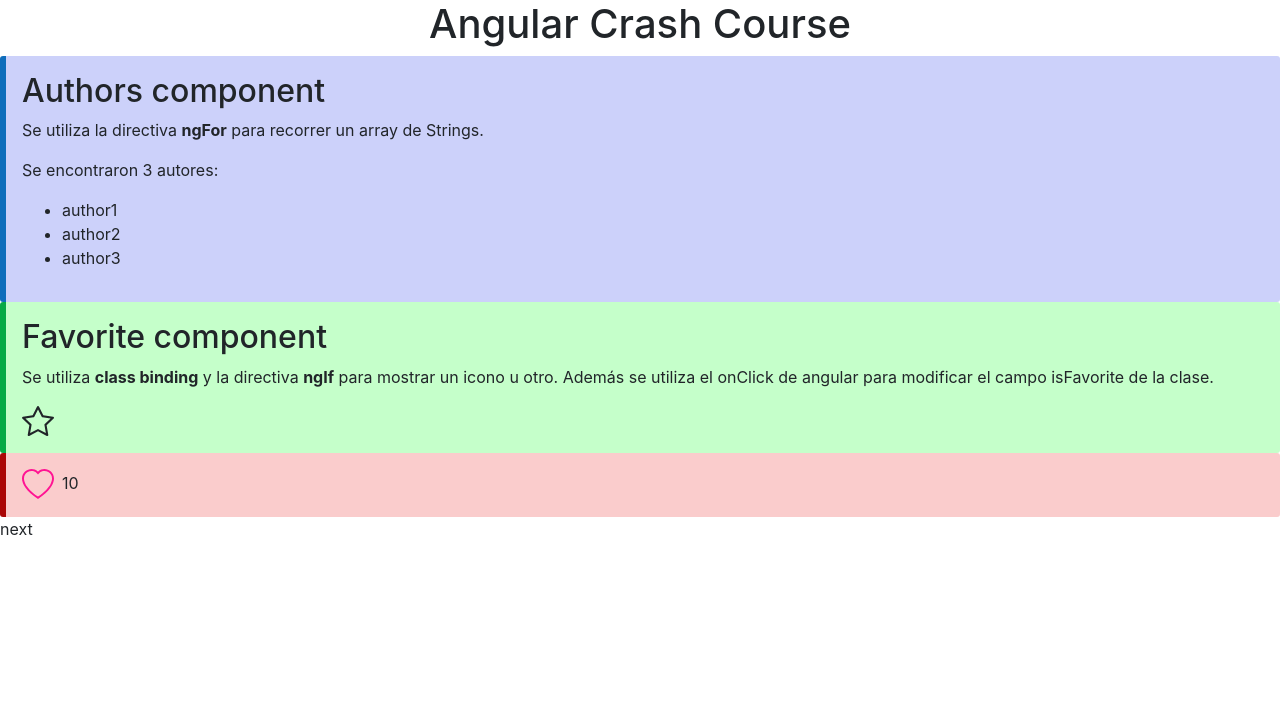
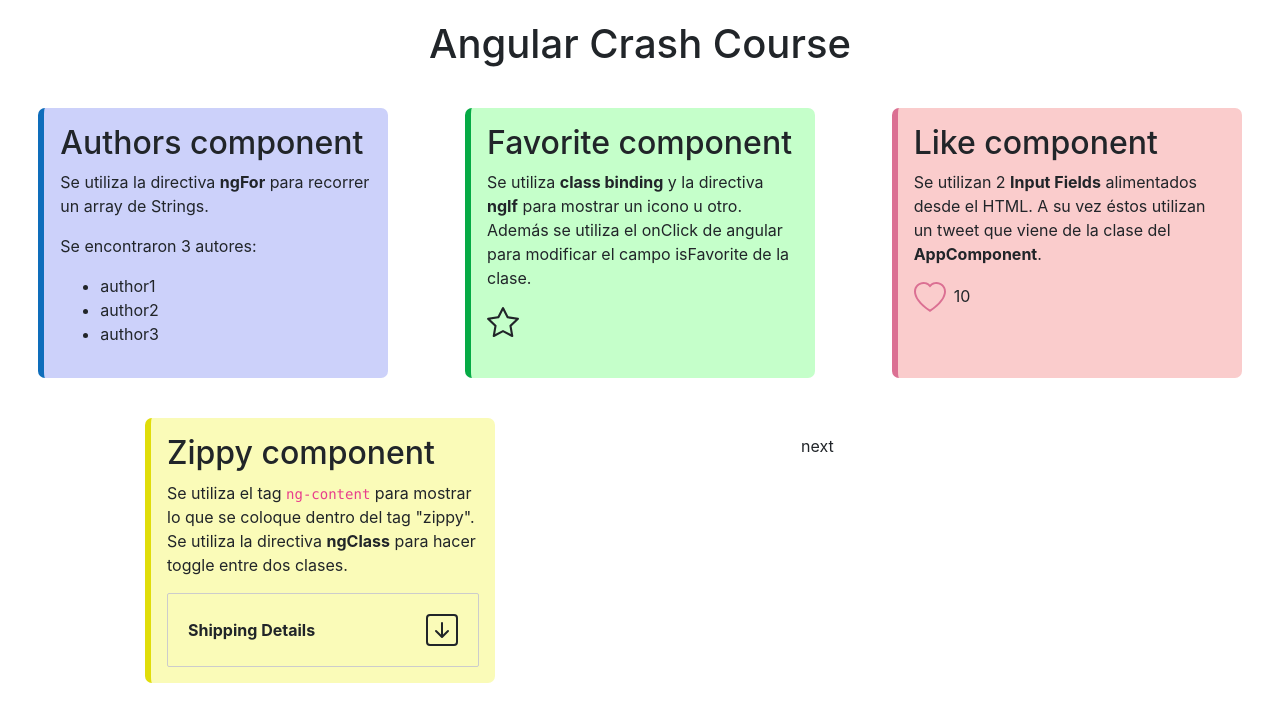
Before and after one commit to OscarBeses/AngularCrashCourse, an Angular app: page / in a window 1280 px wide. Shown: the top 722 px of the page. Built offline with nearby package versions, Linux system fonts and the light colour scheme.

Commit message:
Add zippy component. Flex components.

```diff
--- a/src/app/app.component.css
+++ b/src/app/app.component.css
@@ -1,6 +1,21 @@
-.mi-tooltip {
+.obc-tooltip {
     width: 100%;
 }
-.mi-tooltip > h1 {
+.obc-tooltip > h1 {
     text-align: center;
+    margin: 20px auto;
 }
+
+.obc-container {
+    display: inline-flex;
+    justify-content: space-around;
+    flex-flow: row wrap;
+}
+
+.obc-container > * {
+    display: inline-block;
+    border-radius: 7px;
+    padding: 1em;
+    width: 350px;
+    margin: 20px 10px;
+}
--- a/src/app/app.component.html
+++ b/src/app/app.component.html
@@ -1,11 +1,16 @@
 <!-- El título se adapta mediante un custom pipe -->
-<span class="d-inline-block mi-tooltip" tabindex="0" data-toggle="tooltip" title="Este título se adapta utilizando un custom pipe">
+<span class="d-inline-block obc-tooltip" tabindex="0" data-toggle="tooltip" title="Este título se adapta utilizando un custom pipe">
     <h1 >{{ title | titleCase }}</h1>
 </span>
-<app-authors></app-authors>
-<favorite></favorite>
-<like
-    [likesCount]="tweet.likesCount"
-    [isActive]="tweet.isLiked"
-></like>
-<p>next</p>
+<div class="obc-container">
+    <app-authors></app-authors>
+    <favorite></favorite>
+    <like
+        [likesCount]="tweet.likesCount"
+        [isActive]="tweet.isLiked">
+    </like>
+    <zippy title="Shipping Details">
+        Shipping Details Content
+    </zippy>
+    <p>next</p>
+</div>
--- a/src/app/app.module.ts
+++ b/src/app/app.module.ts
@@ -1,3 +1,4 @@
+import { ZippyComponent } from './zippy/zippy.component';
 import { FavoriteComponent } from './favorite/favorite.component';
 import { BrowserModule } from '@angular/platform-browser';
 import { NgModule } from '@angular/core';
@@ -15,7 +16,8 @@
     AuthorsComponent,
     FavoriteComponent,
     TitleCasePipe,
-    LikeComponent
+    LikeComponent,
+    ZippyComponent
   ],
   imports: [
     BrowserModule
--- a/src/app/authors/authors.component.css
+++ b/src/app/authors/authors.component.css
@@ -1,7 +1,4 @@
 :host {
     border-left: 6px solid #0e6dbb;
     background-color: #ccd1fa;
-    display: block;
-    border-radius: 3px;
-    padding: 1em;
 }
--- a/src/app/favorite/favorite.component.css
+++ b/src/app/favorite/favorite.component.css
@@ -1,7 +1,4 @@
 :host {
     border-left: 6px solid #06aa45;
     background-color: #c5ffca;
-    display: block;
-    border-radius: 3px;
-    padding: 1em;
 }
--- a/src/app/like/like.component.css
+++ b/src/app/like/like.component.css
@@ -1,9 +1,6 @@
 :host {
-    border-left: 6px solid #aa0606;
+    border-left: 6px solid palevioletred;
     background-color: #facccc;
-    display: block;
-    border-radius: 3px;
-    padding: 1em;
 }
 
 .bi {
@@ -12,5 +9,5 @@
 }
 
 .highlighted {
-    color: deeppink;
+    color: palevioletred;
 }
--- a/src/app/like/like.component.html
+++ b/src/app/like/like.component.html
@@ -1,3 +1,7 @@
+<h2>Like component</h2>
+<p>Se utilizan 2 <b>Input Fields</b> alimentados desde el HTML.
+A su vez éstos utilizan un tweet que viene de la clase del <b>AppComponent</b>.
+</p>
 <svg width="2em" height="2em" viewBox="0 0 16 16" fill="currentColor" xmlns="http://www.w3.org/2000/svg"
   class="bi bi-heart"
   [class.highlighted]="isActive"
--- /dev/null
+++ b/src/app/zippy/zippy.component.css
@@ -0,0 +1,24 @@
+:host {
+    border-left: 6px solid #e0dd0a;
+    background-color: #fafbb8;
+}
+
+.zippy {
+    border: 1px solid #ccc;
+    border-radius: 2px;
+}
+
+.zippy-heading {
+    font-weight: bold;
+    padding: 20px;
+    cursor: pointer;
+
+    display: flex;
+    justify-content: space-between;
+    align-items: center;
+}
+
+.zippy-body {
+    padding: 20px;
+    background-color: #e0dd0a;
+}
--- /dev/null
+++ b/src/app/zippy/zippy.component.html
@@ -0,0 +1,28 @@
+
+<h2>Zippy component</h2>
+<p>
+  Se utiliza el tag <code>ng-content</code> para mostrar lo que se coloque
+  dentro del tag "zippy".
+  Se utiliza la directiva <b>ngClass</b> para hacer toggle entre dos clases.
+</p>
+<div class="zippy">
+  <div
+    class="zippy-heading"
+    [class.expanded]="isExpanded"
+    (click)="toggle()"
+    >
+    {{ title }}
+    <svg width="2em" height="2em" viewBox="0 0 16 16" class="bi" fill="currentColor" xmlns="http://www.w3.org/2000/svg"
+      [ngClass]="{
+        'bi-arrow-up-square': isExpanded,
+        'bi-arrow-down-square': !isExpanded
+      }">
+      <path fill-rule="evenodd" d="M14 1H2a1 1 0 0 0-1 1v12a1 1 0 0 0 1 1h12a1 1 0 0 0 1-1V2a1 1 0 0 0-1-1zM2 0a2 2 0 0 0-2 2v12a2 2 0 0 0 2 2h12a2 2 0 0 0 2-2V2a2 2 0 0 0-2-2H2z"/>
+      <path *ngIf="isExpanded"fill-rule="evenodd" d="M8 12a.5.5 0 0 0 .5-.5V5.707l2.146 2.147a.5.5 0 0 0 .708-.708l-3-3a.5.5 0 0 0-.708 0l-3 3a.5.5 0 1 0 .708.708L7.5 5.707V11.5a.5.5 0 0 0 .5.5z"/>
+      <path *ngIf="!isExpanded" fill-rule="evenodd" d="M8 4a.5.5 0 0 1 .5.5v5.793l2.146-2.147a.5.5 0 0 1 .708.708l-3 3a.5.5 0 0 1-.708 0l-3-3a.5.5 0 1 1 .708-.708L7.5 10.293V4.5A.5.5 0 0 1 8 4z"/>
+    </svg>
+  </div>
+  <div *ngIf="isExpanded" class="zippy-body">
+    <ng-content></ng-content>
+  </div>
+</div>
--- /dev/null
+++ b/src/app/zippy/zippy.component.ts
@@ -0,0 +1,16 @@
+import { Component, OnInit, Input } from '@angular/core';
+
+@Component({
+  selector: 'zippy',
+  templateUrl: './zippy.component.html',
+  styleUrls: ['./zippy.component.css']
+})
+export class ZippyComponent  {
+  @Input('title') title: string;
+  isExpanded: boolean;
+
+  toggle() {
+    this.isExpanded = !this.isExpanded;
+  }
+
+}
```
Also changed, not shown: 1 other file (tests, documents, lock files or other folders).
